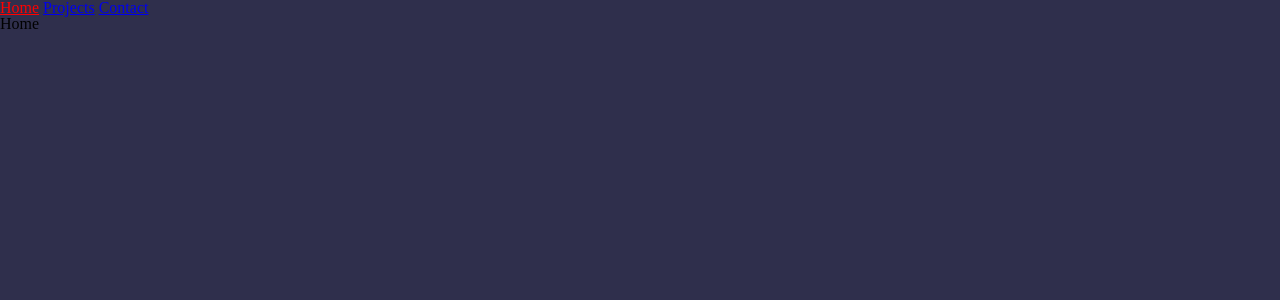
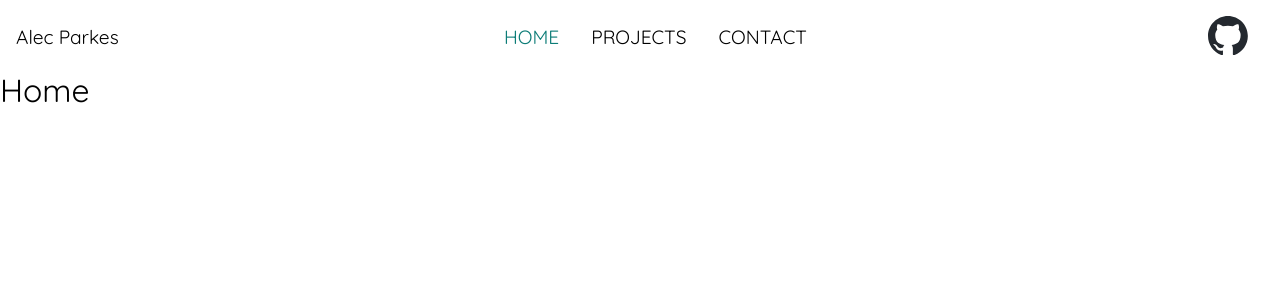
Before and after one commit to AlanBark/projects-showcase, a SvelteKit app: page / in a window 1280 px wide. Shown: the top 300 px of the page. Built offline with nearby package versions, Linux system fonts and the light colour scheme.

Commit message:
header first pass

```diff
--- a/src/app.postcss
+++ b/src/app.postcss
@@ -1,4 +1,3 @@
-/* Write your global styles here, in PostCSS syntax */
 /* RESET */
 html, body, div, span, applet, object, iframe,
 h1, h2, h3, h4, h5, h6, p, blockquote, pre,
--- a/src/components/Header.svelte
+++ b/src/components/Header.svelte
@@ -1,20 +1,44 @@
 <script lang="ts">
     import { page } from "$app/stores";
-</script>
+    </script>
 
 <style>
+  .header {
+    width: auto;
+    display: flex;
+    padding: 1rem;
+    align-items: center;
+  }
+  .nav {
+    display: flex;
+    flex-direction: row;
+    justify-content: center;
+    align-items: center;
+    flex-grow: 1;
+  }
+  a {
+    margin: 0 1rem;
+    text-decoration: none;
+    color: black;
+    text-transform: uppercase;
+  }
   .is-active {
-    color: red;
+    color: rgb(12, 124, 119);
   }
-  .nav-outer {
-    width: auto;
+  svg {
+    width: 2.5rem;
+    height: auto;
   }
 </style>
 
-<div class="nav-outer">
+<div class="header">
+  <p>Alec Parkes</p>
   <nav class="nav">
     <a href="/" class:is-active={$page.url.pathname === "/"}>Home</a>
     <a href="/projects" class:is-active={$page.url.pathname === "/projects"}>Projects</a>
     <a href="/contact" class:is-active={$page.url.pathname === "/contact"}>Contact</a>
   </nav>
+  <a href="https://github.com/AlanBark" target="_blank" rel="noreferrer">
+    <svg viewBox="0 0 98 96" width="98" height="96" xmlns="http://www.w3.org/2000/svg"><path fill-rule="evenodd" clip-rule="evenodd" d="M48.854 0C21.839 0 0 22 0 49.217c0 21.756 13.993 40.172 33.405 46.69 2.427.49 3.316-1.059 3.316-2.362 0-1.141-.08-5.052-.08-9.127-13.59 2.934-16.42-5.867-16.42-5.867-2.184-5.704-5.42-7.17-5.42-7.17-4.448-3.015.324-3.015.324-3.015 4.934.326 7.523 5.052 7.523 5.052 4.367 7.496 11.404 5.378 14.235 4.074.404-3.178 1.699-5.378 3.074-6.6-10.839-1.141-22.243-5.378-22.243-24.283 0-5.378 1.94-9.778 5.014-13.2-.485-1.222-2.184-6.275.486-13.038 0 0 4.125-1.304 13.426 5.052a46.97 46.97 0 0 1 12.214-1.63c4.125 0 8.33.571 12.213 1.63 9.302-6.356 13.427-5.052 13.427-5.052 2.67 6.763.97 11.816.485 13.038 3.155 3.422 5.015 7.822 5.015 13.2 0 18.905-11.404 23.06-22.324 24.283 1.78 1.548 3.316 4.481 3.316 9.126 0 6.6-.08 11.897-.08 13.526 0 1.304.89 2.853 3.316 2.364 19.412-6.52 33.405-24.935 33.405-46.691C97.707 22 75.788 0 48.854 0z" fill="#24292f"/></svg>
+  </a>
 </div>
--- a/src/routes/+layout.svelte
+++ b/src/routes/+layout.svelte
@@ -1,11 +1,17 @@
 <script lang="ts">
   import "../app.postcss";
+  import "@fontsource/quicksand";
   import Header from "../components/Header.svelte";
 </script>
 
 <style>
   :global(body) {
-    background-color: #2F2F4C;
+    font-family: 'Quicksand', sans-serif;
+    font-weight: 500;
+    font-size: 1.2rem;
+  }
+  :global(h1) {
+    font-size: 2rem;
   }
 </style>
 
```
Also changed, not shown: package.json (+6 -5 lines), src/routes/projects/+page.svelte (+6 -4 lines), static/github-mark.svg (added), 1 other file (tests, documents, lock files or other folders).
